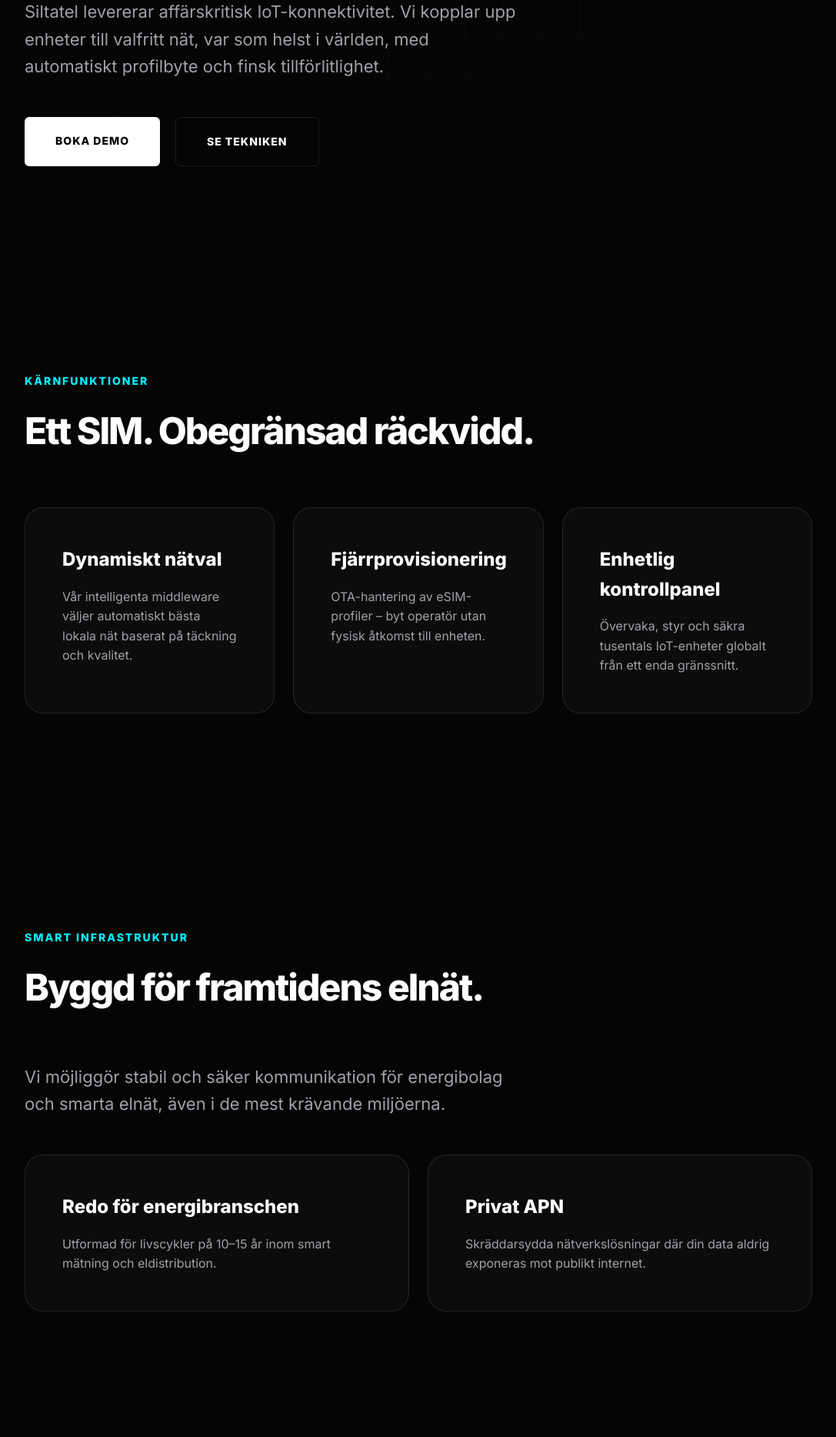
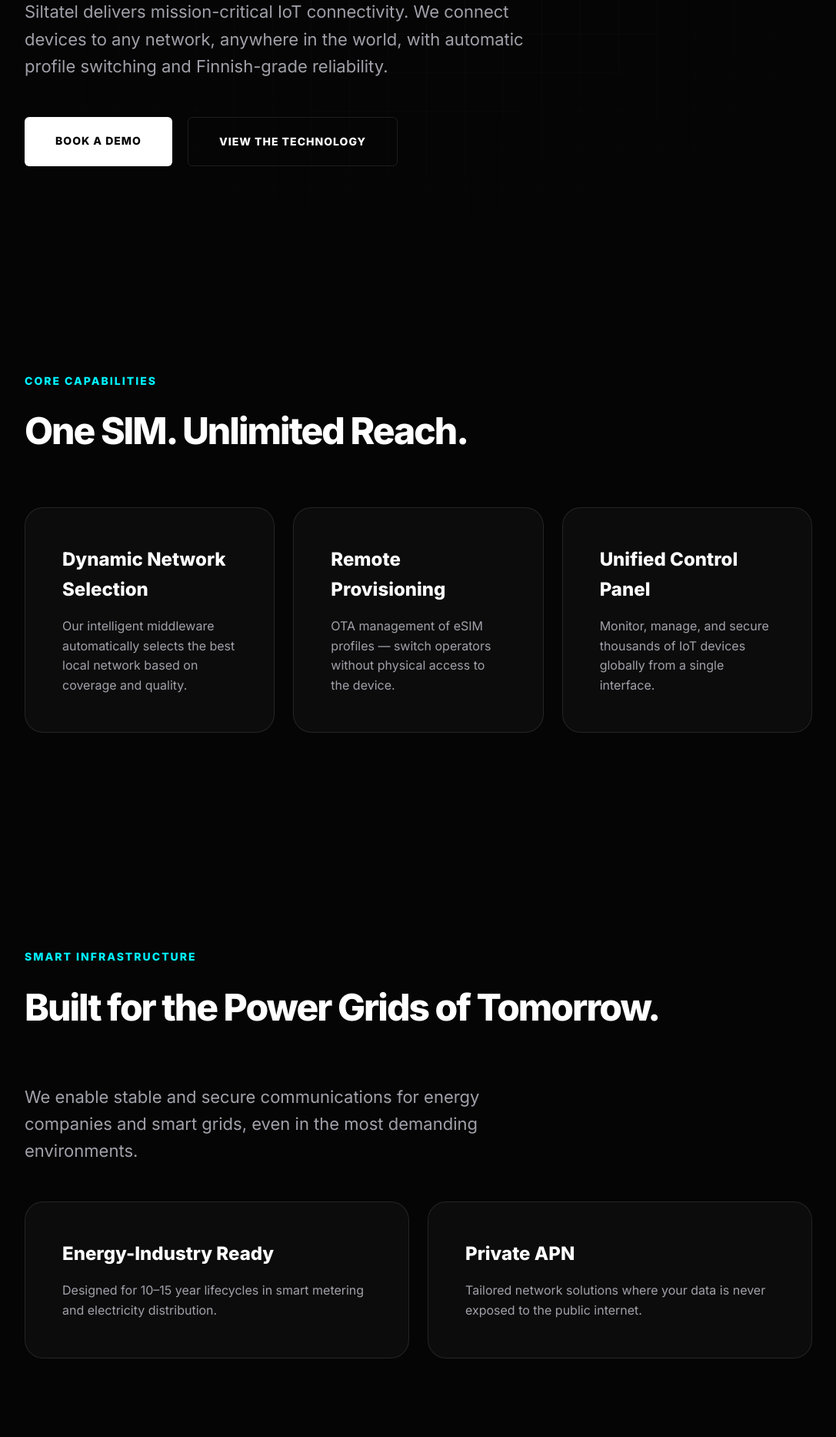
Before and after one commit to Siltademo/eng, a plain HTML site: page index.html in a window 1280 px wide. Shown: the part 456-2323 px from the top of the page at 77% size, without its empty margins (96-1183 px from the left). Drawn offline with Linux system fonts and the light colour scheme.

Commit message:
updates in description

```diff
--- a/index.html
+++ b/index.html
@@ -1,9 +1,9 @@
 <!DOCTYPE html>
-<html lang="sv">
+<html lang="en">
 <head>
   <meta charset="UTF-8" />
   <meta name="viewport" content="width=device-width, initial-scale=1.0" />
-  <title>Siltatel | Disruptiv IoT-konnektivitet</title>
+  <title>Siltatel | Disruptive IoT Connectivity</title>
   <link rel="preconnect" href="https://fonts.googleapis.com">
   <link rel="preconnect" href="https://fonts.gstatic.com" crossorigin>
   <link href="https://fonts.googleapis.com/css2?family=Inter:wght@400;600;800&display=swap" rel="stylesheet">
@@ -183,79 +183,79 @@
 
 <nav>
   <a href="#" class="logo">SILTA<span>TEL</span></a>
-  <a href="#contact" class="cta-btn" style="padding:10px 20px;font-size:12px;">Få tillgång</a>
+  <a href="#contact" class="cta-btn" style="padding:10px 20px;font-size:12px;">Get Access</a>
 </nav>
 
 <header>
   <div class="badge">
     <span style="width:8px;height:8px;background:var(--accent);border-radius:50%;"></span>
-    Nätverksstatus: Operativ
+    Network Status: Operational
   </div>
-  <h1>Global eSIM-<br>infrastruktur.</h1>
+  <h1>Global eSIM<br>Infrastructure.</h1>
   <p class="lead">
-    Siltatel levererar affärskritisk IoT-konnektivitet. Vi kopplar upp enheter till valfritt nät,
-    var som helst i världen, med automatiskt profilbyte och finsk tillförlitlighet.
+    Siltatel delivers mission-critical IoT connectivity. We connect devices to any network,
+    anywhere in the world, with automatic profile switching and Finnish-grade reliability.
   </p>
   <div class="cta-group">
-    <a href="#contact" class="cta-btn">Boka demo</a>
-    <a href="#tech" class="cta-btn secondary">Se tekniken</a>
+    <a href="#contact" class="cta-btn">Book a Demo</a>
+    <a href="#tech" class="cta-btn secondary">View the Technology</a>
   </div>
 </header>
 
 <section id="tech">
-  <span class="section-tag">Kärnfunktioner</span>
-  <h2>Ett SIM. Obegränsad räckvidd.</h2>
+  <span class="section-tag">Core Capabilities</span>
+  <h2>One SIM. Unlimited Reach.</h2>
   <div class="grid">
     <div class="card">
-      <h3>Dynamiskt nätval</h3>
-      <p>Vår intelligenta middleware väljer automatiskt bästa lokala nät baserat på täckning och kvalitet.</p>
+      <h3>Dynamic Network Selection</h3>
+      <p>Our intelligent middleware automatically selects the best local network based on coverage and quality.</p>
     </div>
     <div class="card">
-      <h3>Fjärrprovisionering</h3>
-      <p>OTA-hantering av eSIM-profiler – byt operatör utan fysisk åtkomst till enheten.</p>
+      <h3>Remote Provisioning</h3>
+      <p>OTA management of eSIM profiles — switch operators without physical access to the device.</p>
     </div>
     <div class="card">
-      <h3>Enhetlig kontrollpanel</h3>
-      <p>Övervaka, styr och säkra tusentals IoT-enheter globalt från ett enda gränssnitt.</p>
+      <h3>Unified Control Panel</h3>
+      <p>Monitor, manage, and secure thousands of IoT devices globally from a single interface.</p>
     </div>
   </div>
 </section>
 
 <section>
-  <span class="section-tag">Smart infrastruktur</span>
-  <h2>Byggd för framtidens elnät.</h2>
+  <span class="section-tag">Smart Infrastructure</span>
+  <h2>Built for the Power Grids of Tomorrow.</h2>
   <p class="lead">
-    Vi möjliggör stabil och säker kommunikation för energibolag och smarta elnät,
-    även i de mest krävande miljöerna.
+    We enable stable and secure communications for energy companies and smart grids,
+    even in the most demanding environments.
   </p>
   <div class="grid">
     <div class="card">
-      <h3>Redo för energibranschen</h3>
-      <p>Utformad för livscykler på 10–15 år inom smart mätning och eldistribution.</p>
+      <h3>Energy-Industry Ready</h3>
+      <p>Designed for 10–15 year lifecycles in smart metering and electricity distribution.</p>
     </div>
     <div class="card">
-      <h3>Privat APN</h3>
-      <p>Skräddarsydda nätverkslösningar där din data aldrig exponeras mot publikt internet.</p>
+      <h3>Private APN</h3>
+      <p>Tailored network solutions where your data is never exposed to the public internet.</p>
     </div>
   </div>
 </section>
 
 <section id="contact" style="text-align:center;">
-  <h2>Skala din IoT-flotta.</h2>
+  <h2>Scale Your IoT Fleet.</h2>
   <p class="lead" style="margin:0 auto 40px;">
-    Kontakta vårt ingenjörsteam i Helsingfors för att diskutera din globala utrullning.
+    Contact our engineering team in Helsinki to discuss your global rollout.
   </p>
-  <a href="mailto:sales@siltatel.com" class="cta-btn">Kontakta en expert</a>
+  <a href="mailto:sales@siltatel.com" class="cta-btn">Contact an Expert</a>
 </section>
 
 <footer>
   <div class="footer-links">
-    <a href="#">Teknik</a>
-    <a href="#">Infrastruktur</a>
-    <a href="#">Säkerhet</a>
-    <a href="#">Integritetspolicy</a>
+    <a href="#">Technology</a>
+    <a href="#">Infrastructure</a>
+    <a href="#">Security</a>
+    <a href="#">Privacy Policy</a>
   </div>
-  <p>© 2026 Siltatel Oy · Helsingfors, Finland · Global IoT-konnektivitet</p>
+  <p>© 2026 Siltatel Oy · Helsinki, Finland · Global IoT Connectivity</p>
 </footer>
 
 </body>
```
